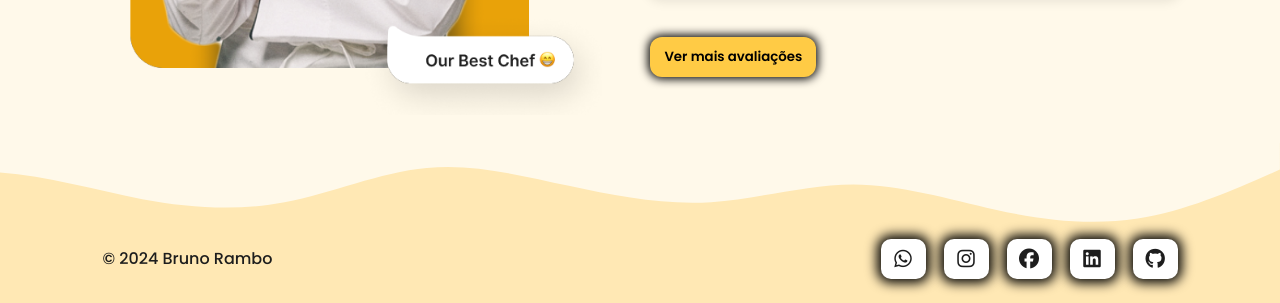
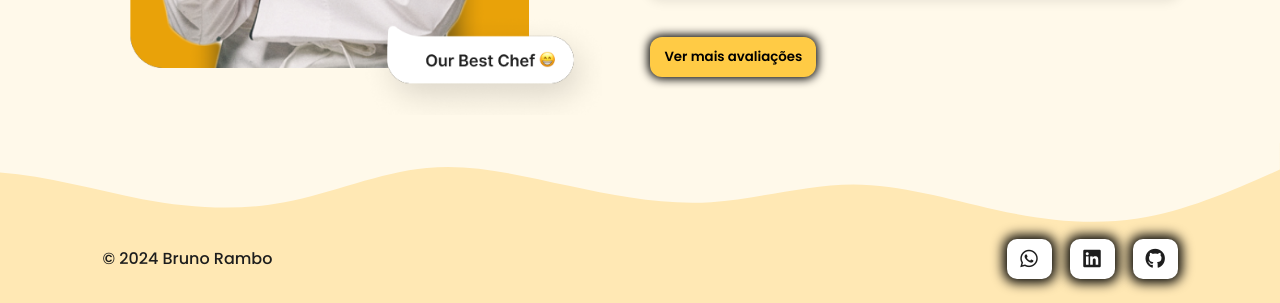
Before and after one commit to BrunoRambo750/Landing-Page-01, a plain HTML site: page index.html in a window 1280 px wide. Shown: the part 2475-2778 px from the top of the page. Drawn offline with nearby package versions, Linux system fonts and the light colour scheme.

Commit message:
Update index.html

```diff
--- a/index.html
+++ b/index.html
@@ -308,14 +308,6 @@
                     <i class="fa-brands fa-whatsapp"></i>
                 </a>
 
-                <a href="https://www.instagram.com/brunogrambo?igsh=Z2tlcXlvMjM4aGJy">
-                    <i class="fa-brands fa-instagram"></i>
-                </a>
-
-                <a href="https://www.facebook.com/bruno.gabriel.71868?mibextid=ZbWKwL">
-                    <i class="fa-brands fa-facebook"></i>
-                </a>
-
                 <a href="https://www.linkedin.com/in/bruno-gabriel-rambo-0220b430a/">
                     <i class="fa-brands fa-linkedin"></i>
                 </a>
```
